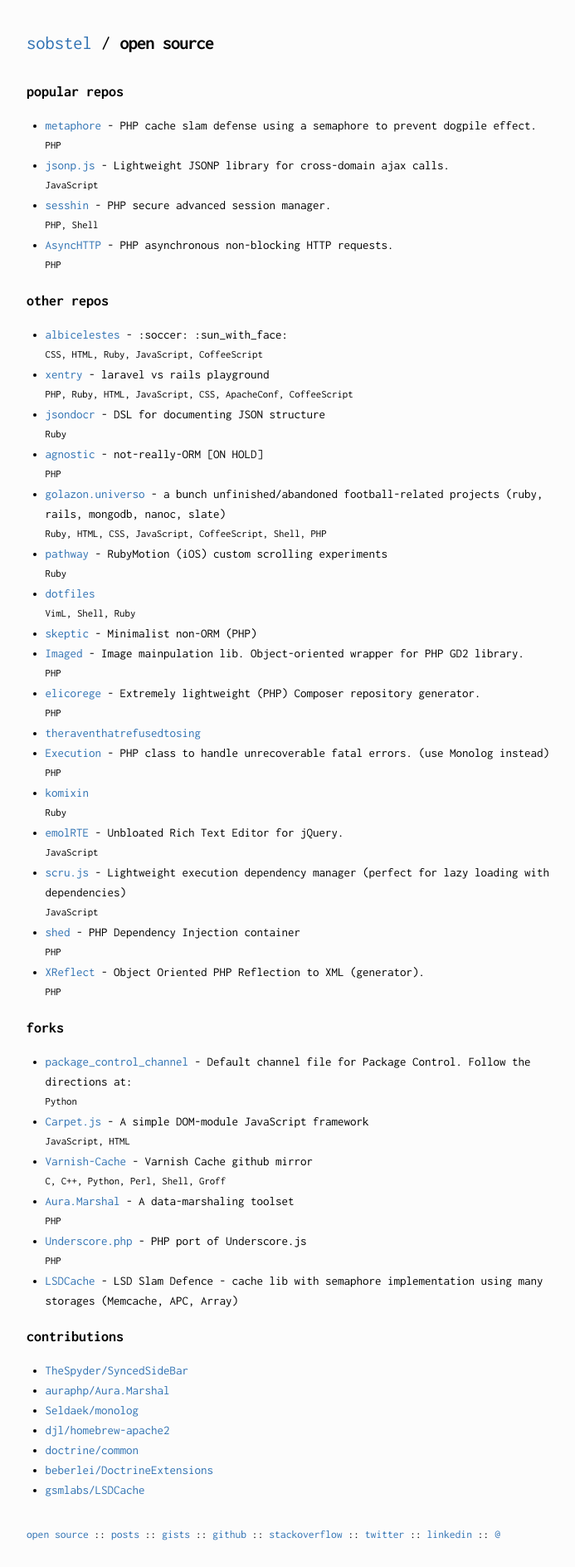
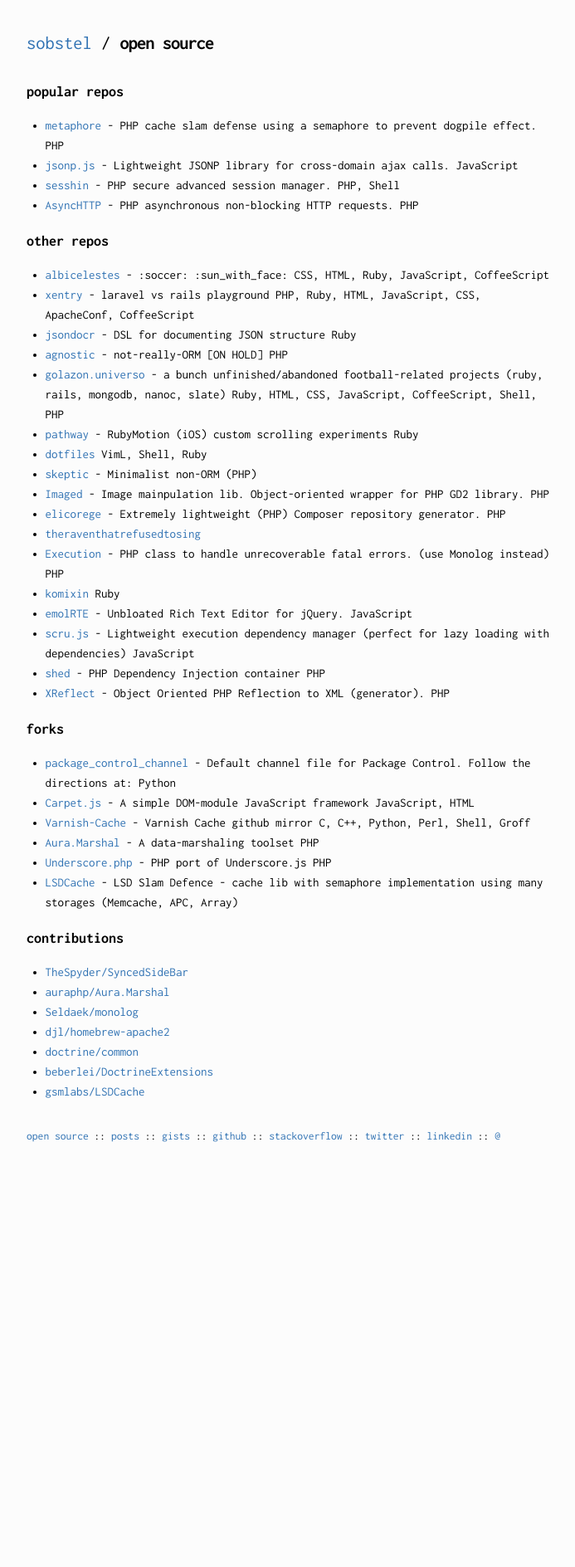
Before and after one commit to sobstel/sobstel.github.com, a Jekyll site: the page built from open-source.html, in a window 1280 px wide. Shown: the whole page at 83% size, without its empty margins (292-985 px from the left). Built offline with Jekyll 4.4.1, drawn with Linux system fonts in a browser that asks for light colours; after the commit the page ends 1408 px from its top, so only the background shows below that.

Commit message:
remove obsolete open-source styles

```diff
--- a/_sass/_layout.scss
+++ b/_sass/_layout.scss
@@ -136,37 +136,6 @@
   }
 }
 
-#open-source {
-  .hidden {
-    display: none;
-  }
-
-  .lang-picker {
-    li {
-      cursor: pointer;
-      color: $link-color;
-      list-style-type: none;
-      display: inline-block;
-      margin-left: 0;
-
-      &.active {
-        color: #000;
-        font-weight: 700;
-      }
-
-      &:hover {
-        text-decoration: underline;
-      }
-    }
-
-  }
-
-  .langs {
-    display: block;
-    font-size: 0.8rem;
-  }
-}
-
 #work {
   article {
     margin: 1rem 0 3rem;
```
